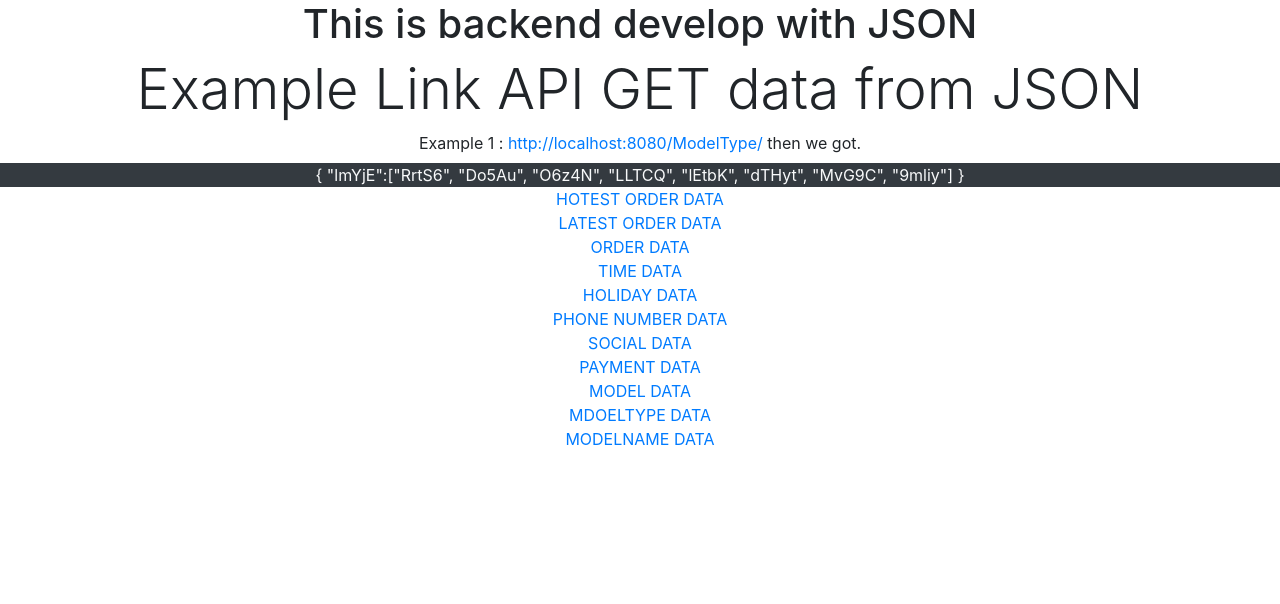
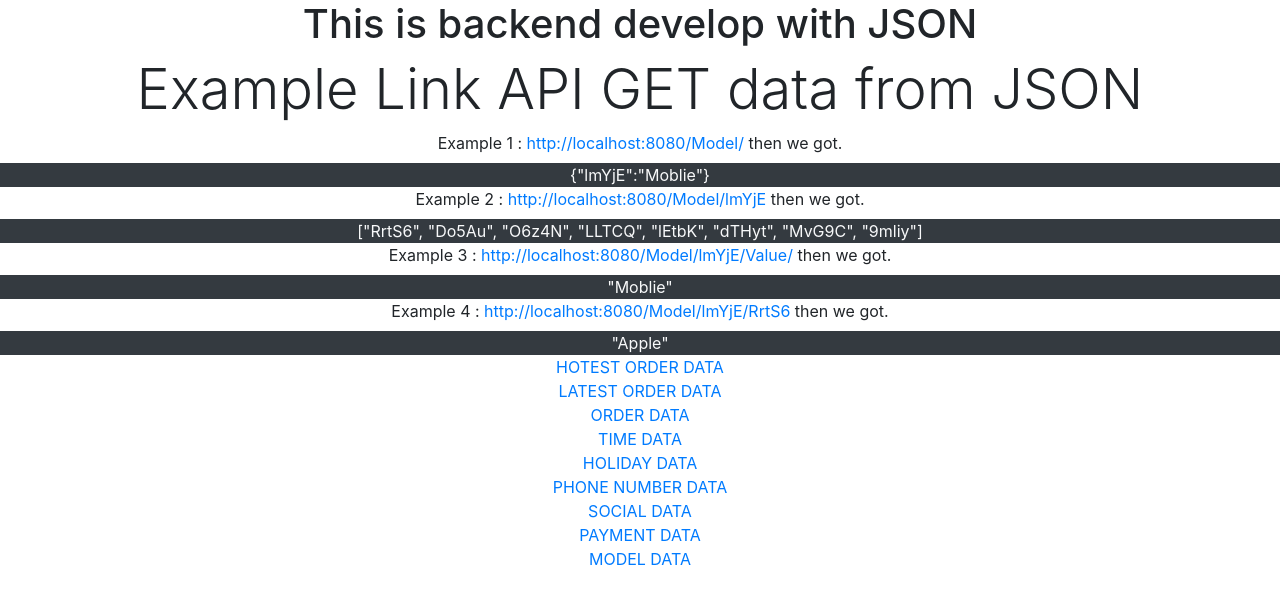
Before and after one commit to naruenrtkhomut/SimpleBackendFlask_JSON, a Flask app: page / in a window 1280 px wide. Shown: the top 604 px of the page. Run offline with Flask 2, Linux system fonts and the light colour scheme; parts of the project's set-up code (start-up, migrations or seed data) failed here and were passed over; some libraries are stand-ins or nearby versions.

Commit message:
Add files via upload

```diff
--- a/templates/index.html
+++ b/templates/index.html
@@ -14,8 +14,14 @@
     <h1 align="center">This is backend develop with JSON</h1>
     <div class="jumbotron-fluid" align="center">
       <h1 class="display-4">Example Link API GET data from JSON</h1>
-      <div>Example 1 : <label><a href="http://localhost:8080/ModelType/">http://localhost:8080/ModelType/</a></label> then we got.</div>
-      <div class="bg-dark text-light">{ "lmYjE":["RrtS6", "Do5Au", "O6z4N", "LLTCQ", "lEtbK", "dTHyt", "MvG9C", "9mliy"] }</div>
+      <div>Example 1 : <label><a href="http://localhost:8080/Model/">http://localhost:8080/Model/</a></label> then we got.</div>
+      <div class="bg-dark text-light">{"lmYjE":"Moblie"}</div>
+      <div>Example 2 : <label><a href="http://localhost:8080/Model/lmYjE">http://localhost:8080/Model/lmYjE</a></label> then we got.</div>
+      <div class="bg-dark text-light">["RrtS6", "Do5Au", "O6z4N", "LLTCQ", "lEtbK", "dTHyt", "MvG9C", "9mliy"]</div>
+      <div>Example 3 : <label><a href="http://localhost:8080/Model/lmYjE/Value/">http://localhost:8080/Model/lmYjE/Value/</a></label> then we got.</div>
+      <div class="bg-dark text-light">"Moblie"</div>
+      <div>Example 4 : <label><a href="http://localhost:8080/Model/lmYjE/RrtS6">http://localhost:8080/Model/lmYjE/RrtS6</a></label> then we got.</div>
+      <div class="bg-dark text-light">"Apple"</div>
     </div>
     <div class="jumbotron-fluid" align="center">
       <div><a href="/HostestOrder/">HOTEST ORDER DATA</a></div>
@@ -26,9 +32,7 @@
       <div><a href="/PhoneNumber/">PHONE NUMBER DATA</a></div>
       <div><a href="/Social/">SOCIAL DATA</a></div>
       <div><a href="/Payment/">PAYMENT DATA</a></div>
-      <div><a href="/ModelGroup/">MODEL DATA</a></div>
-      <div><a href="/ModelType/">MDOELTYPE DATA</a></div>
-      <div><a href="/ModelName/">MODELNAME DATA</a></div>
+      <div><a href="/Model/">MODEL DATA</a></div>
     </div>
     <!-- Optional JavaScript -->
     <!-- jQuery first, then Popper.js, then Bootstrap JS -->
```
